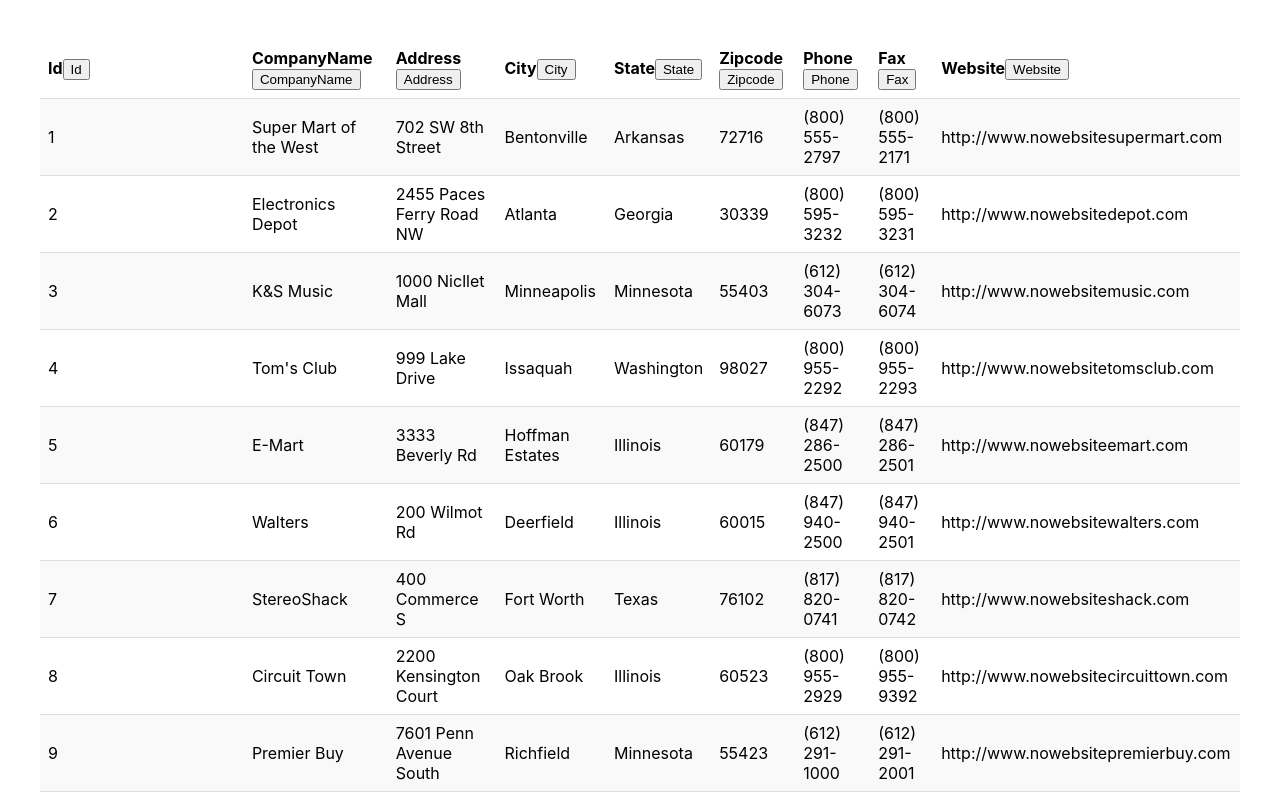
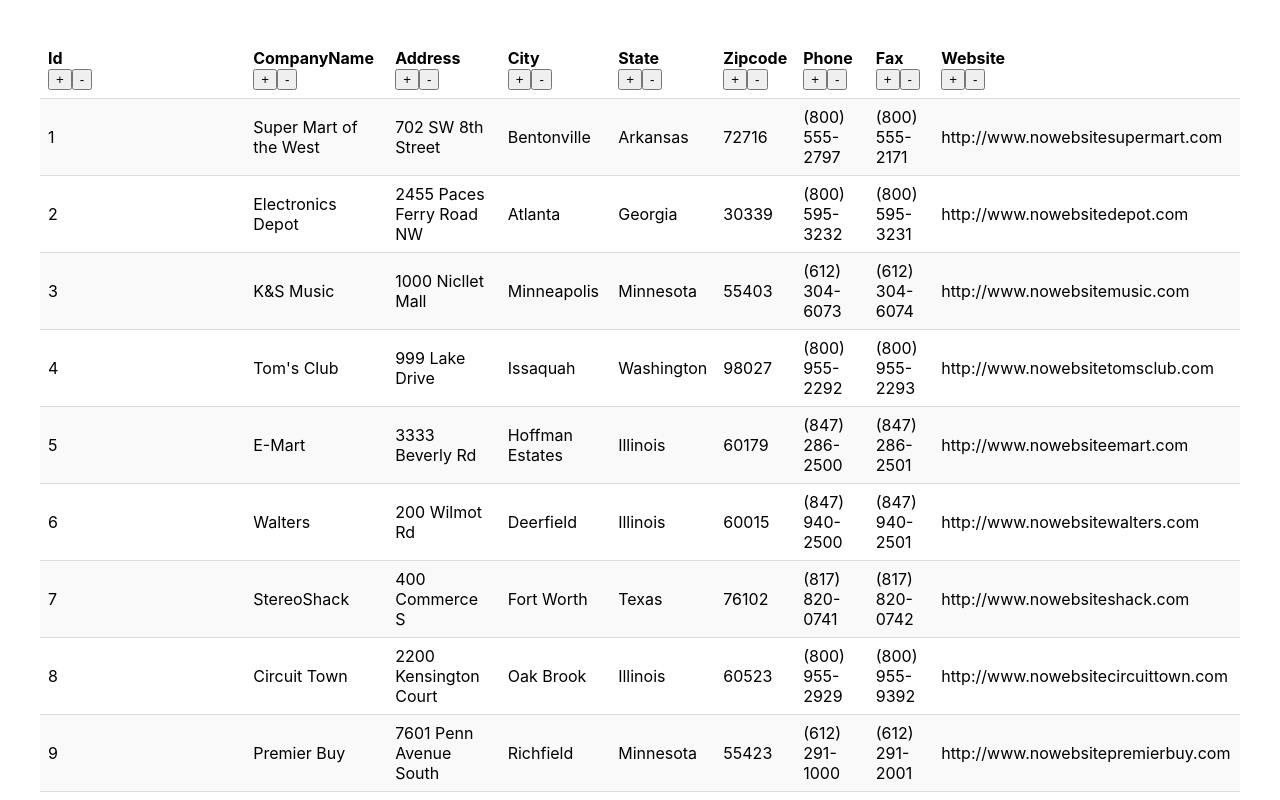
Before and after one commit to christek/simple-grid, a React (Create React App) app: page / in a window 1280 px wide. Shown: the top 800 px of the page. Built offline with nearby package versions, Linux system fonts and the light colour scheme; data requests are answered from the project's data file.

Commit message:
sorting working

```diff
--- a/src/Grid.js
+++ b/src/Grid.js
@@ -1,5 +1,6 @@
 import React, { Component } from 'react';
 import './Grid.css';
+import { ColumnSorter } from './columnSorter';
 
 export default class Grid extends React.Component {
   constructor(props) {
@@ -19,6 +20,8 @@
     this.changePagination = this.changePagination.bind(this);
     this.fetchData = this.fetchData.bind(this);
     this.sortHere = this.sortHere.bind(this);
+    this.setAsc = this.setAsc.bind(this);
+    this.setDesc = this.setDesc.bind(this);
   }
 
   fetchData() {
@@ -78,10 +81,22 @@
   }
 
   sortHere(event) {
+    console.log(event.target.value);
     this.setState({ sortColum: event.target.value }, () => {
       this.fetchData();
     });
-    console.log(event.target.value);
+  }
+
+  setAsc(xxx) {
+    this.setState({ order: "asc", sortColum: xxx }, () => {
+      this.fetchData();
+    });
+  }
+
+  setDesc(xxx) {
+    this.setState({ order: "desc", sortColum: xxx }, () => {
+      this.fetchData();
+    });
   }
 
   componentDidMount() {
@@ -100,7 +115,9 @@
           <tbody>
           <tr>
             {this.props.columnDefs.map(item => (
-              <th key={item.headerName}>{item.headerName}<input value={item.headerName} type="button" onClick={this.sortHere} /></th>
+              <th key={item.headerName}>{item.headerName}
+                <ColumnSorter name="a" value={item.headerName} onClickA={this.setAsc} onClickB={this.setDesc} sortClick={this.sortHere} />
+              </th>
             ))}
           </tr>
           {items.map(item => (
--- /dev/null
+++ b/src/columnSorter.js
@@ -0,0 +1,16 @@
+import React, { Component } from 'react';
+
+export function ColumnSorter(props) {
+    function handleClickA(e) {
+        e.preventDefault();
+        props.onClickA(props.value);
+    }
+    function handleClickB(e) {
+        e.preventDefault();
+        props.onClickB(props.value);
+    }
+    return <div>
+        <input value="+" type="button" val={props.value} onClick={handleClickA} />
+        <input value="-" type="button" val={props.value} onClick={handleClickB} />
+    </div>;
+}
```
Also changed, not shown: 1 other file (tests, documents, lock files or other folders).
